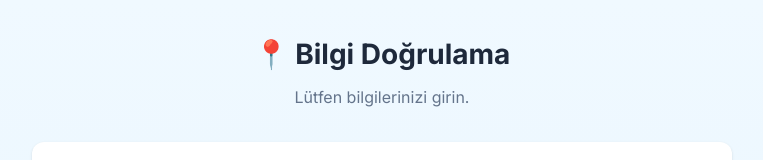
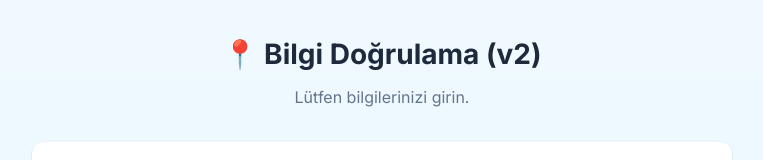
Before and after one commit to yenisoy/bilgi_guncelleme, a React (Vite) app in the folder frontend/: page / in a window 1280 px wide. Shown: the top 160 px of the page, without its empty margins (258-1021 px from the left). Built offline with nearby package versions, Linux system fonts and the light colour scheme; no server answers.

Commit message:
fix: force update PublicForm (v2) for Coolify deployment

```diff
--- a/frontend/src/pages/PublicForm.jsx
+++ b/frontend/src/pages/PublicForm.jsx
@@ -338,7 +338,7 @@ export default function PublicForm() {
     return (
         <div className="public-container">
             <div className="public-header">
-                <h1 className="public-title">📍 Bilgi Doğrulama</h1>
+                <h1 className="public-title">📍 Bilgi Doğrulama (v2)</h1>
                 <p className="public-subtitle">
                     {personExists
                         ? 'Lütfen adres bilgilerinizi kontrol edin ve gerekirse güncelleyin.'
```
